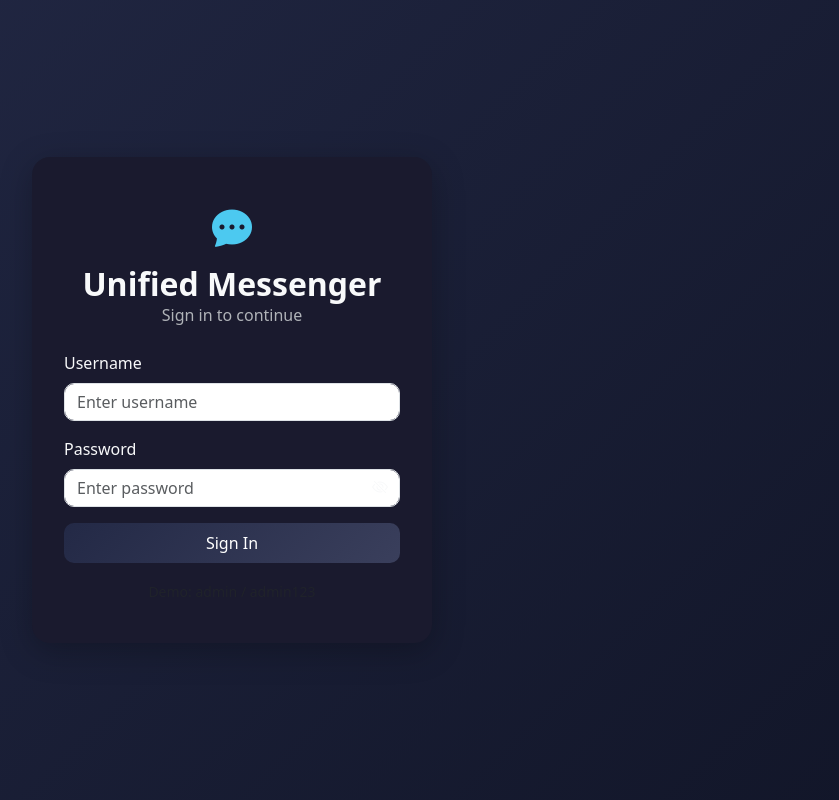
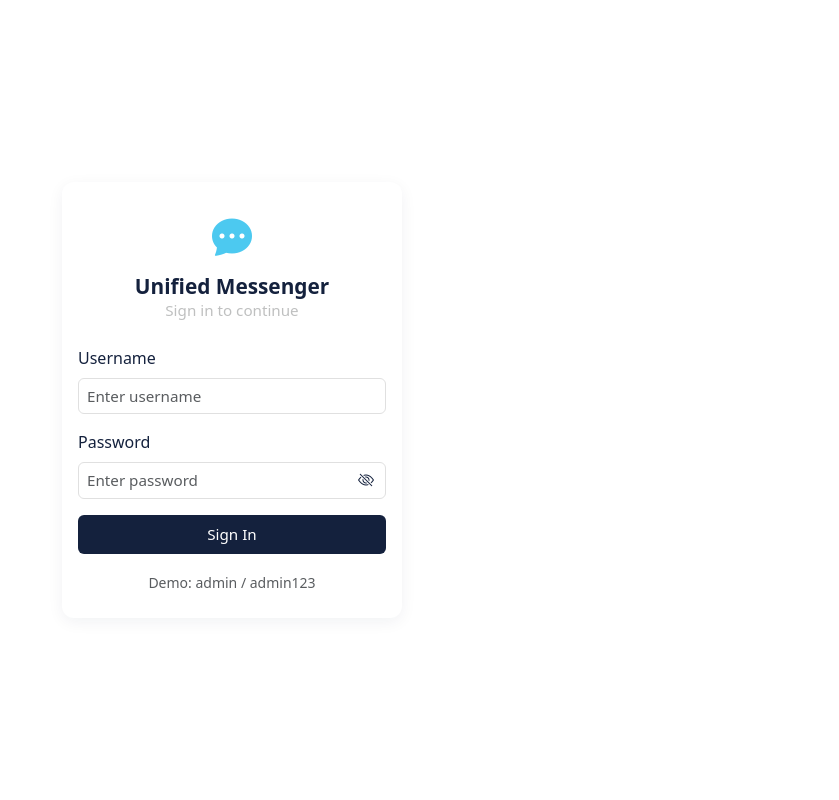
Before and after one commit to TKay25/Magolis, a Flask app: page /login in a window 1280 px wide. Shown: the whole page, without its empty margins (408-1247 px from the left). Run offline with Flask 3, Linux system fonts and the light colour scheme; some libraries are stand-ins or nearby versions.

Commit message:
Update login.html

```diff
--- a/templates/login.html
+++ b/templates/login.html
@@ -7,41 +7,62 @@
     <link href="https://cdn.jsdelivr.net/npm/bootstrap@5.3.0/dist/css/bootstrap.min.css" rel="stylesheet">
     <link href="https://cdn.jsdelivr.net/npm/bootstrap-icons@1.10.0/font/bootstrap-icons.css" rel="stylesheet">
     <style>
+        :root {
+            --primary: #14213d;
+            --secondary: #22223b;
+            --grey: #bfc0c0;
+            --white: #ffffff;
+        }
         body {
-            background: linear-gradient(135deg, #232946 0%, #121629 100%);
+            background: var(--white);
             min-height: 100vh;
             display: flex;
             align-items: center;
             justify-content: center;
+            color: var(--primary);
         }
         .login-card {
-            background: #1a1a2e;
-            border-radius: 18px;
-            box-shadow: 0 8px 32px rgba(0,0,0,0.25);
-            color: #f8f9fa;
-            padding: 2.5rem 2rem;
+            background: var(--white);
+            border-radius: 12px;
+            box-shadow: 0 4px 16px rgba(20,33,61,0.06);
+            color: var(--primary);
+            padding: 1.5rem 1rem;
             width: 100%;
-            max-width: 400px;
+            max-width: 340px;
         }
         .form-control, .btn-primary {
-            border-radius: 10px;
+            border-radius: 6px;
+            font-size: 0.95rem;
+        }
+        .form-control {
+            border: 1px solid #e0e0e0;
+            padding: 6px 8px;
+        }
+        .form-control:focus {
+            border-color: var(--primary);
+            box-shadow: 0 0 0 0.1rem rgba(20,33,61,0.10);
         }
         .btn-primary {
-            background: linear-gradient(135deg, #232946, #3a3f5c);
+            background: var(--primary);
             border: none;
+            padding: 6px 12px;
+            font-weight: 500;
         }
         .btn-primary:hover {
-            background: #232946;
+            background: var(--secondary);
         }
         .login-title {
-            color: #f8f9fa;
-            font-weight: 700;
+            color: var(--primary);
+            font-weight: 600;
+            font-size: 1.3rem;
         }
         .login-subtitle {
-            color: #b0b3b8;
+            color: var(--grey);
+            font-size: 0.95rem;
         }
         .alert {
-            border-radius: 10px;
+            border-radius: 6px;
+            font-size: 0.95rem;
         }
     </style>
 </head>
```
